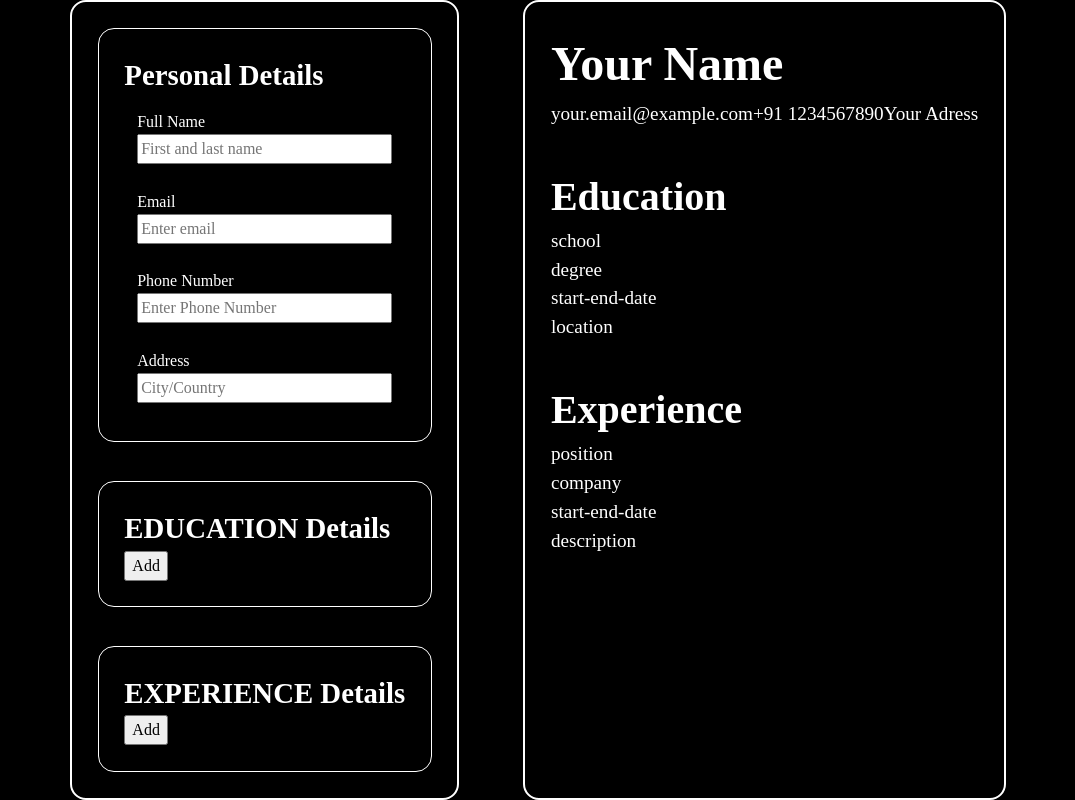
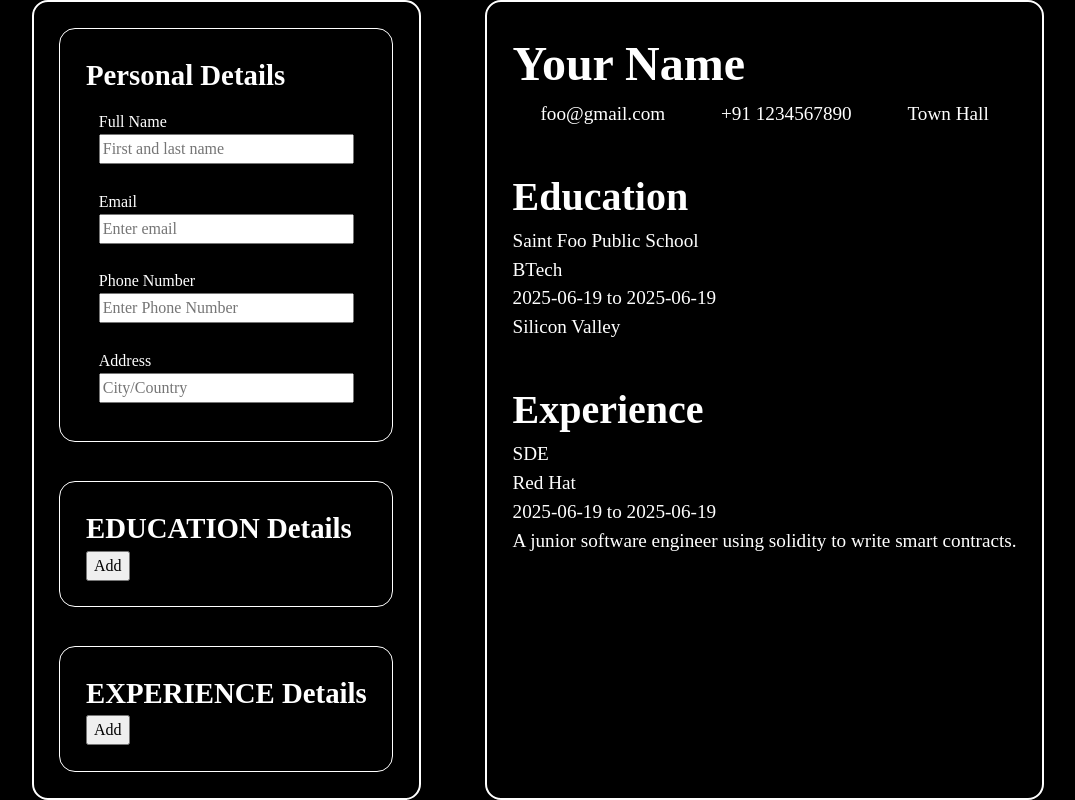
Before and after one commit to devnchill/CvBuilder, a React (Vite) app: page / in a window 1280 px wide. Shown: the whole page, without its empty margins (102-1177 px from the left). Built offline with nearby package versions, Linux system fonts and the light colour scheme.

Commit message:
feat: enable preview to read from initialFormData

```diff
--- a/src/App.tsx
+++ b/src/App.tsx
@@ -1,12 +1,35 @@
 import Preview from "./Components/Preview/Preview";
 import Resume from "./Components/Resume/Resume";
 import "./Styles/styles.css";
+import { useState } from "react";
 
 export default function App(): React.ReactElement {
+  const currDate = new Date().toISOString().split("T")[0];
+  const initialFormData = {
+    name: "Your Name",
+    email: "foo@gmail.com",
+    phoneNumber: "+91 1234567890",
+    address: "Town Hall",
+    schoolName: "Saint Foo Public School",
+    degree: "BTech",
+    eduStartDate: currDate,
+    eduEndDate: currDate,
+    company: "Red Hat",
+    position: "SDE",
+    workStartDate: currDate,
+    workEndDate: currDate,
+    location: "Silicon Valley",
+    description:
+      "A junior software engineer using solidity to write smart contracts.",
+  };
+  console.log(initialFormData.eduStartDate);
+
+  const [formData, setFormData] = useState(initialFormData);
+
   return (
     <>
-      <Resume />
-      <Preview />
+      <Resume formData={formData} setFormData={setFormData} />
+      <Preview formData={formData} />
     </>
   );
 }
--- a/src/Components/Preview/Preview.tsx
+++ b/src/Components/Preview/Preview.tsx
@@ -1,32 +1,41 @@
 import type { ReactElement } from "react";
+import type { IFormData } from "../../Types/formData.types";
 
-export default function Preview(): ReactElement {
+interface PreviewProps {
+  formData: IFormData;
+}
+
+export default function Preview({ formData }: PreviewProps): ReactElement {
   return (
     <aside className="preview">
       <div className="preview-personal">
-        <h1>Your Name</h1>
+        <h1>{formData.name}</h1>
         <div>
-          <p>your.email@example.com</p>
-          <p>+91 1234567890</p>
-          <p>Your Adress</p>
+          <p>{formData.email}</p>
+          <p>{formData.phoneNumber}</p>
+          <p>{formData.address}</p>
         </div>
       </div>
       <div className="preview-education">
         <h2>Education</h2>
         <div>
-          <p>school</p>
-          <p>degree</p>
-          <p>start-end-date</p>
-          <p>location</p>
+          <p>{formData.schoolName}</p>
+          <p>{formData.degree}</p>
+          <p>
+            {formData.eduStartDate} to {formData.eduEndDate}
+          </p>
+          <p>{formData.location}</p>
         </div>
       </div>
       <div className="preview-experience">
         <h2>Experience</h2>
         <div>
-          <p>position</p>
-          <p>company</p>
-          <p>start-end-date</p>
-          <p>description</p>
+          <p>{formData.position}</p>
+          <p>{formData.company}</p>
+          <p>
+            {formData.workStartDate} to {formData.workEndDate}
+          </p>
+          <p>{formData.description}</p>
         </div>
       </div>
     </aside>
```
Also changed, not shown: src/Types/formData.types.ts (added, +17 -0 lines).
